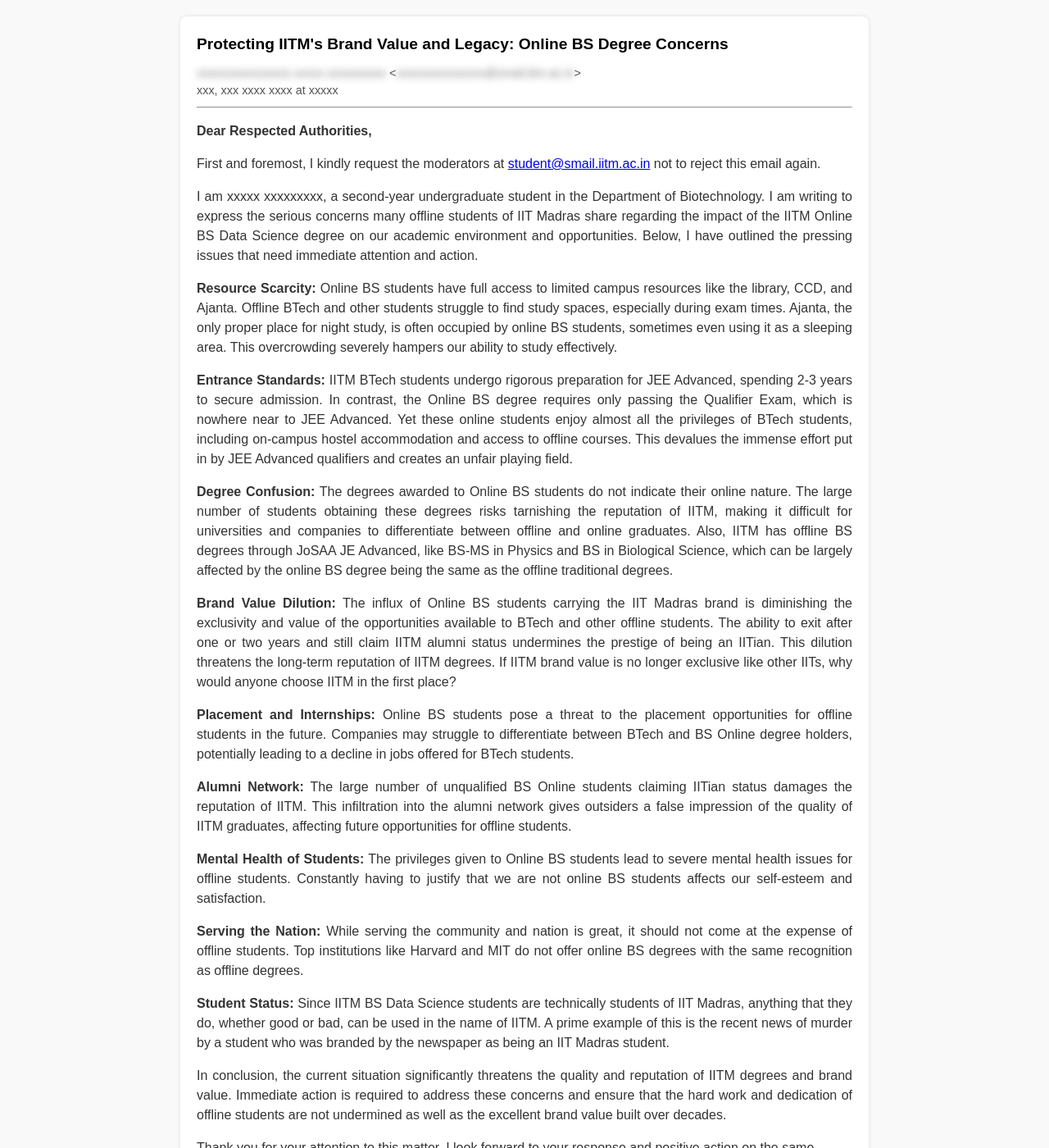
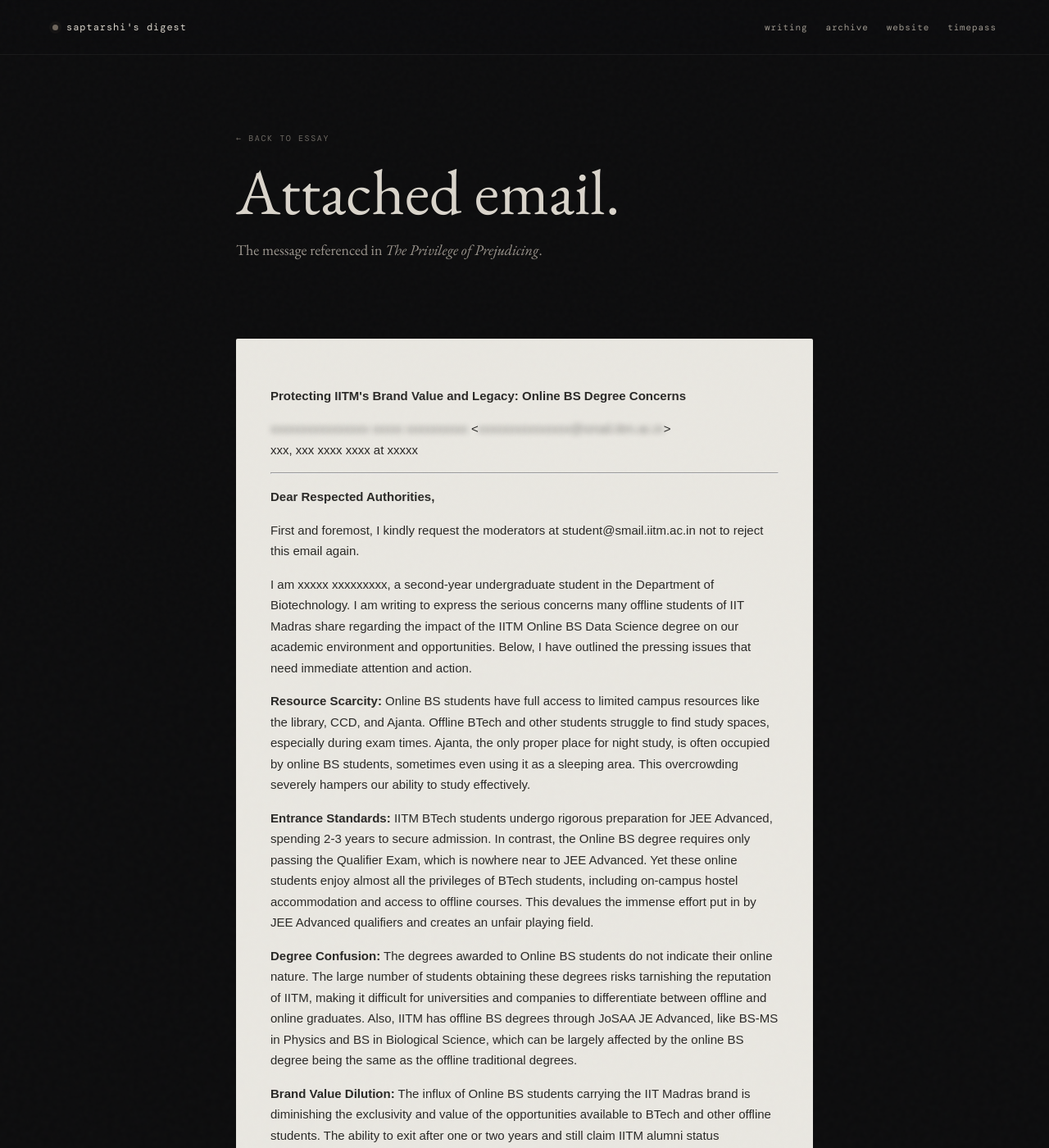
Before and after one commit to saptarshihalder/blog, a Jekyll site: the page built from blog2mail.html, in a window 1280 px wide and 1400 px high. Shown: the whole window at 82% size. Built offline with Jekyll 4.4.1, drawn with Linux system fonts in a browser that asks for light colours; some web fonts are replaced; some of the changed text lies outside the part shown.

Commit message:
Bring referenced email into shared site UI

```diff
--- a/blog2mail.html
+++ b/blog2mail.html
@@ -1,97 +1,34 @@
-<!DOCTYPE html>
-<html lang="en">
-<head>
-    <meta charset="UTF-8">
-    <meta name="viewport" content="width=device-width, initial-scale=1.0">
-    <title>IITM Brand Value Concern</title>
-    <style>
-        body {
-            font-family: Arial, sans-serif;
-            margin: 0;
-            padding: 0;
-            line-height: 1.5;
-            background-color: #f9f9f9;
-            color: #333;
-        }
-        .email-container {
-            max-width: 800px;
-            margin: 20px auto;
-            background-color: #fff;
-            box-shadow: 0 0 5px rgba(0, 0, 0, 0.1);
-            padding: 20px;
-            border-radius: 8px;
-        }
-        .header {
-            font-size: 1.2em;
-            font-weight: bold;
-            color: #000;
-            margin-bottom: 10px;
-        }
-        .sender {
-            font-size: 0.9em;
-            color: #555;
-        }
-        .blurred {
-            color: transparent;
-            text-shadow: 0 0 8px rgba(0, 0, 0, 0.5);
-        }
-        .content p, .content ul {
-            margin-bottom: 15px;
-            text-align: justify;
-        }
-        .content ul {
-            padding-left: 20px;
-        }
-        .footer {
-            margin-top: 20px;
-            font-size: 0.9em;
-            color: #777;
-        }
-        .signature {
-            margin-top: 15px;
-        }
-    </style>
-</head>
-<body>
-    <div class="email-container">
-        <div class="header">Protecting IITM's Brand Value and Legacy: Online BS Degree Concerns</div>
-        <div class="sender">
-            <span class="blurred">xxxxxxxxxxxxxxxx xxxxx xxxxxxxxxx</span> &lt;<span class="blurred">xxxxxxxxxxxxxxx@smail.iitm.ac.in</span>&gt;
-            <br> xxx, xxx xxxx xxxx at xxxxx
+---
+layout: default
+title: "IITM Brand Value Concern"
+---
+<section class="archive-intro">
+  <div class="shell-narrow">
+    <a class="eyebrow back-link" href="{{ '/blog2.html' | relative_url }}">← back to essay</a>
+    <h1>Attached email.</h1>
+    <p>The message referenced in <em>The Privilege of Prejudicing</em>.</p>
   </div>
+</section>
+
+<section class="section">
+  <div class="shell-narrow email-embed">
+    <p><strong>Protecting IITM's Brand Value and Legacy: Online BS Degree Concerns</strong></p>
+    <p><span class="blurred">xxxxxxxxxxxxxxxx xxxxx xxxxxxxxxx</span> &lt;<span class="blurred">xxxxxxxxxxxxxxx@smail.iitm.ac.in</span>&gt;<br>xxx, xxx xxxx xxxx at xxxxx</p>
     <hr>
-        <div class="content">
     <p><strong>Dear Respected Authorities,</strong></p>
-            <p>First and foremost, I kindly request the moderators at <a href="mailto:student@smail.iitm.ac.in">student@smail.iitm.ac.in</a> not to reject this email again.</p>
+    <p>First and foremost, I kindly request the moderators at student@smail.iitm.ac.in not to reject this email again.</p>
     <p>I am xxxxx xxxxxxxxx, a second-year undergraduate student in the Department of Biotechnology. I am writing to express the serious concerns many offline students of IIT Madras share regarding the impact of the IITM Online BS Data Science degree on our academic environment and opportunities. Below, I have outlined the pressing issues that need immediate attention and action.</p>
-
     <p><strong>Resource Scarcity:</strong> Online BS students have full access to limited campus resources like the library, CCD, and Ajanta. Offline BTech and other students struggle to find study spaces, especially during exam times. Ajanta, the only proper place for night study, is often occupied by online BS students, sometimes even using it as a sleeping area. This overcrowding severely hampers our ability to study effectively.</p>
-
     <p><strong>Entrance Standards:</strong> IITM BTech students undergo rigorous preparation for JEE Advanced, spending 2-3 years to secure admission. In contrast, the Online BS degree requires only passing the Qualifier Exam, which is nowhere near to JEE Advanced. Yet these online students enjoy almost all the privileges of BTech students, including on-campus hostel accommodation and access to offline courses. This devalues the immense effort put in by JEE Advanced qualifiers and creates an unfair playing field.</p>
-
     <p><strong>Degree Confusion:</strong> The degrees awarded to Online BS students do not indicate their online nature. The large number of students obtaining these degrees risks tarnishing the reputation of IITM, making it difficult for universities and companies to differentiate between offline and online graduates. Also, IITM has offline BS degrees through JoSAA JE Advanced, like BS-MS in Physics and BS in Biological Science, which can be largely affected by the online BS degree being the same as the offline traditional degrees.</p>
-
     <p><strong>Brand Value Dilution:</strong> The influx of Online BS students carrying the IIT Madras brand is diminishing the exclusivity and value of the opportunities available to BTech and other offline students. The ability to exit after one or two years and still claim IITM alumni status undermines the prestige of being an IITian. This dilution threatens the long-term reputation of IITM degrees. If IITM brand value is no longer exclusive like other IITs, why would anyone choose IITM in the first place?</p>
-
     <p><strong>Placement and Internships:</strong> Online BS students pose a threat to the placement opportunities for offline students in the future. Companies may struggle to differentiate between BTech and BS Online degree holders, potentially leading to a decline in jobs offered for BTech students.</p>
-
     <p><strong>Alumni Network:</strong> The large number of unqualified BS Online students claiming IITian status damages the reputation of IITM. This infiltration into the alumni network gives outsiders a false impression of the quality of IITM graduates, affecting future opportunities for offline students.</p>
-
     <p><strong>Mental Health of Students:</strong> The privileges given to Online BS students lead to severe mental health issues for offline students. Constantly having to justify that we are not online BS students affects our self-esteem and satisfaction.</p>
-
     <p><strong>Serving the Nation:</strong> While serving the community and nation is great, it should not come at the expense of offline students. Top institutions like Harvard and MIT do not offer online BS degrees with the same recognition as offline degrees.</p>
-
     <p><strong>Student Status:</strong> Since IITM BS Data Science students are technically students of IIT Madras, anything that they do, whether good or bad, can be used in the name of IITM. A prime example of this is the recent news of murder by a student who was branded by the newspaper as being an IIT Madras student.</p>
-
     <p>In conclusion, the current situation significantly threatens the quality and reputation of IITM degrees and brand value. Immediate action is required to address these concerns and ensure that the hard work and dedication of offline students are not undermined as well as the excellent brand value built over decades.</p>
+    <p>Thank you for your attention to this matter. I look forward to your response and positive action on the same.</p>
+    <p><strong>Best Regards,</strong><br>xxxxxxx xxxxxxxxxx<br>Second Year Student<br>Department of Biotechnology</p>
   </div>
-        <div class="signature">
-            <p>Thank you for your attention to this matter. I look forward to your response and positive action on the same.</p>
-            <p><strong>Best Regards,</strong><br>
-            xxxxxxx xxxxxxxxxx<br>
-            Second Year Student<br>
-            Department of Biotechnology</p>
-        </div>
-    </div>
-</body>
-</html>
+</section>
```
Lines whose indentation alone changed are shown as unchanged.
